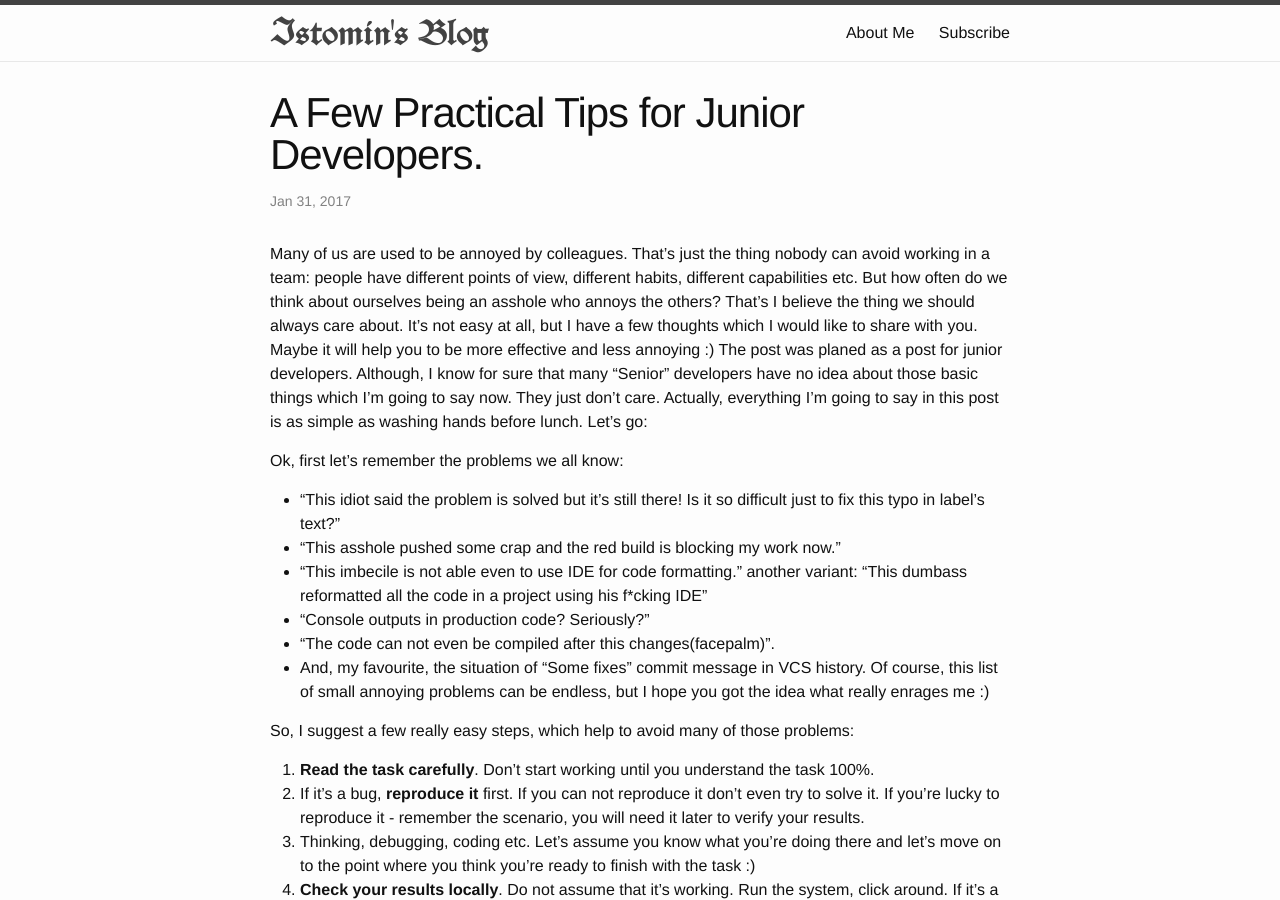
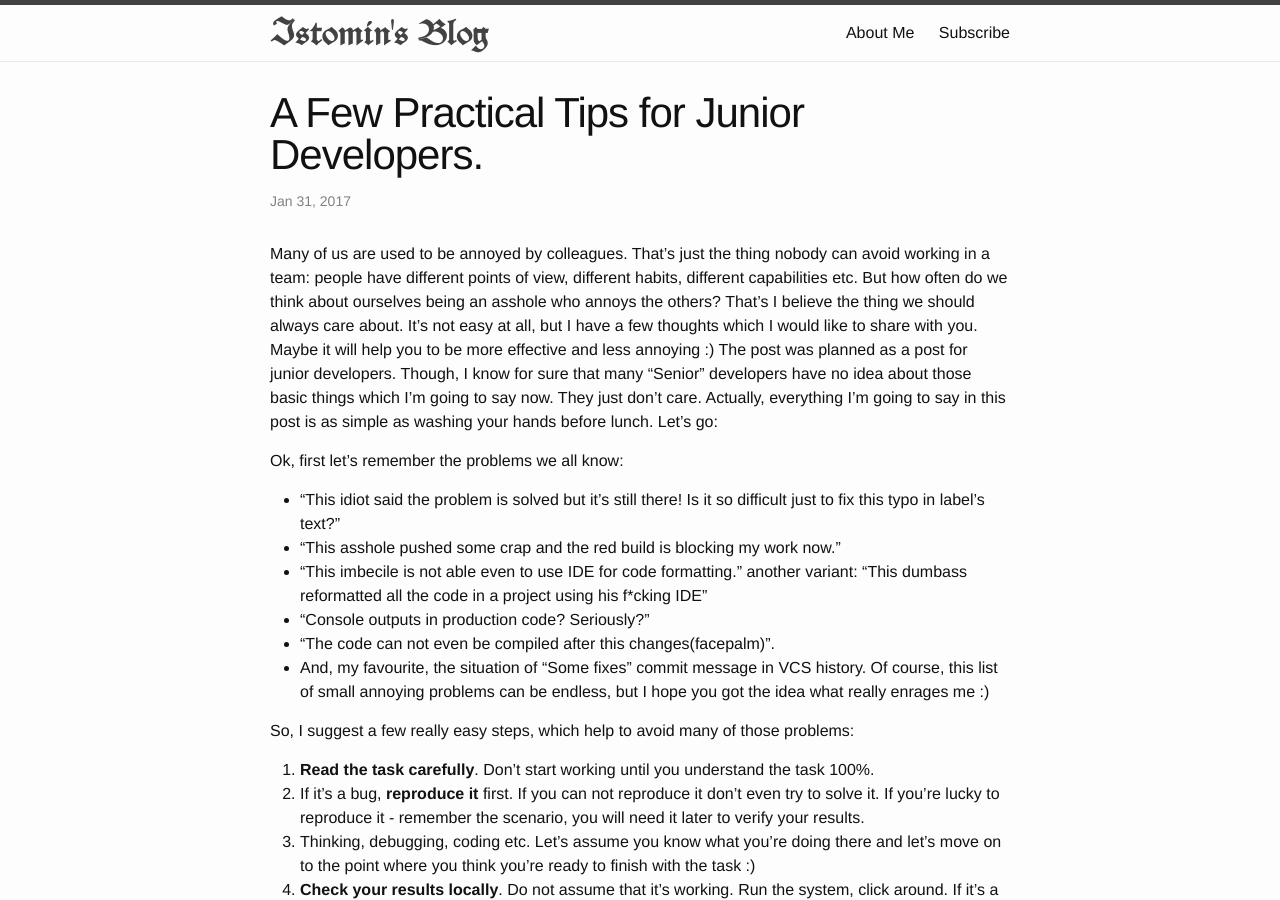
Before and after one commit to aistomin/aistomin.github.io, a Jekyll site: the page built from _posts/2017-02-01-simple-steps-to-not-being-an-asshole.markdown, in a window 1280 px wide and 900 px high. Built offline with Jekyll 4.4.1, drawn with Linux system fonts in a browser that asks for light colours; comment, search, counter and statistics services are not loaded.

Commit message:
2017-02-01-simple-steps-to-not-being-an-asshole.markdown: few mistkes were fixed.

```diff
--- a/_posts/2017-02-01-simple-steps-to-not-being-an-asshole.markdown
+++ b/_posts/2017-02-01-simple-steps-to-not-being-an-asshole.markdown
@@ -9,10 +9,10 @@ different capabilities etc. But how often do we think about ourselves being an a
 who annoys the others? That's I believe the thing we should always care about. It's not
 easy at all, but I have a few thoughts which I would like to share with
 you. Maybe it will help you to be more effective and less annoying :) The post was
-planed as a post for junior developers. Although, I know for sure that many "Senior"
+planned as a post for junior developers. Though, I know for sure that many "Senior"
 developers have no idea about those basic things which I'm going to say now.
 They just don't care. Actually, everything I'm going to say in this post is as simple
-as washing hands before lunch. Let's go:
+as washing your hands before lunch. Let's go:
 
 Ok, first let's remember the problems we all know:
 
```
